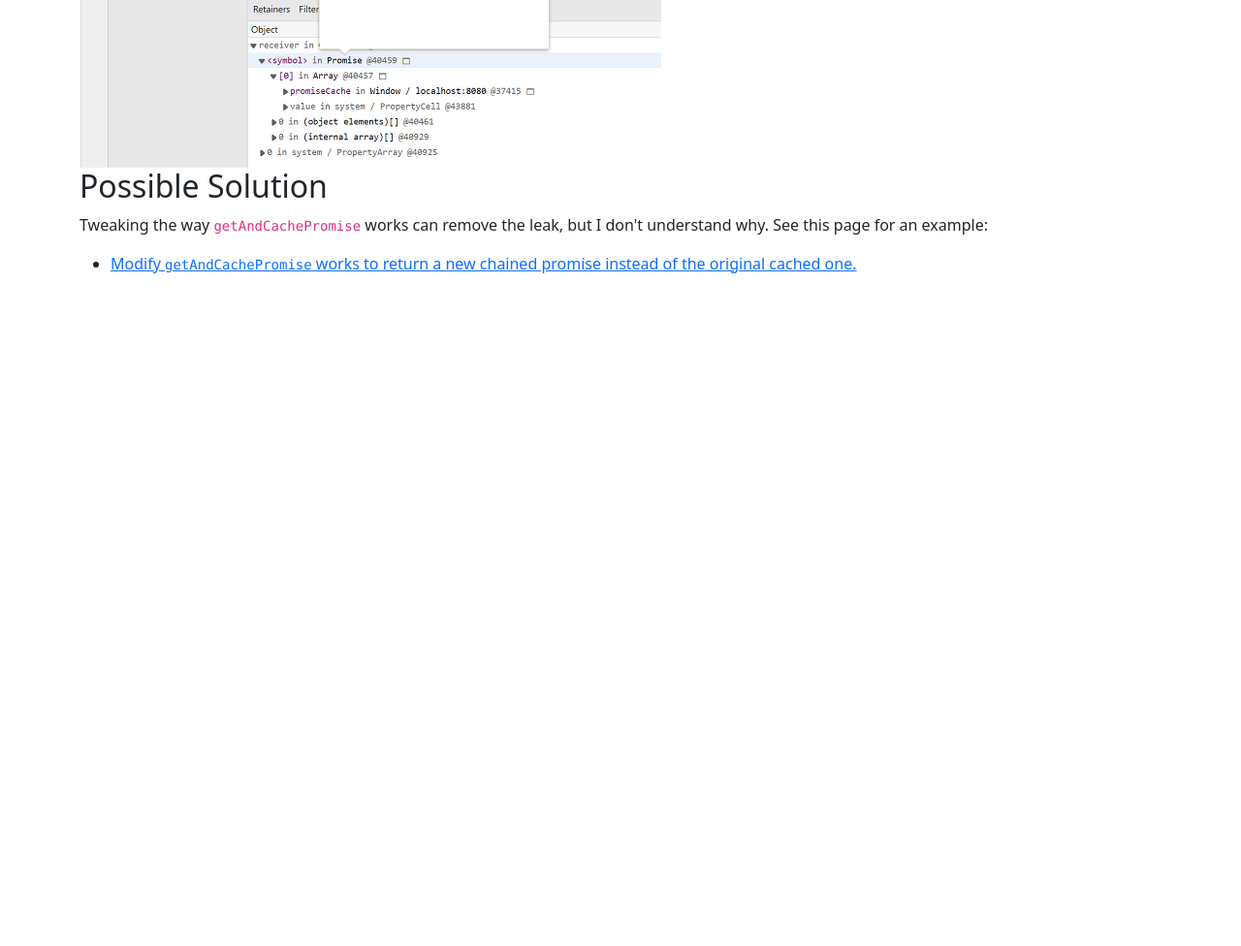
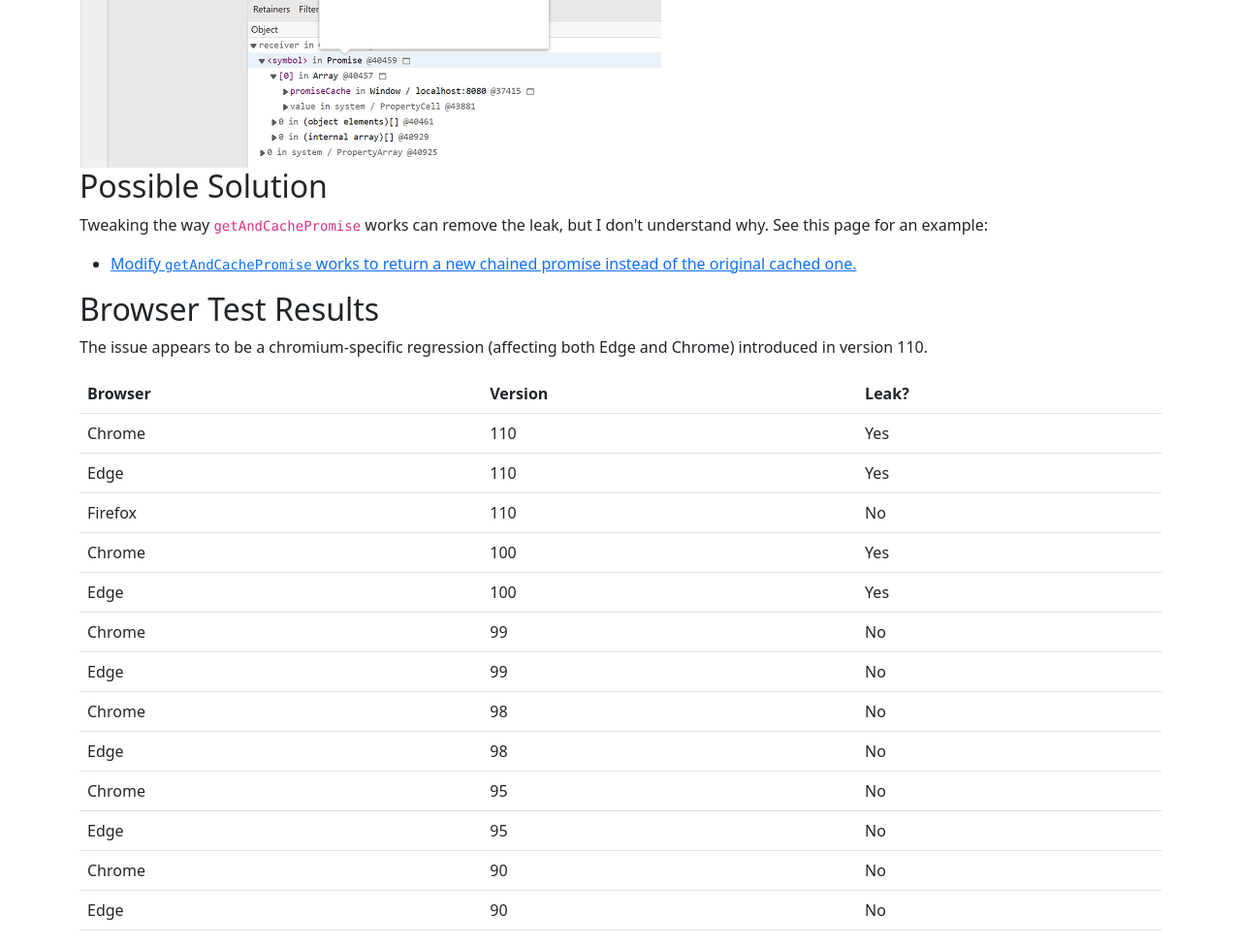
Before and after one commit to astegmaier/cached-promise-memory-leak, a plain HTML site: page index.html in a window 1280 px wide. Shown: the part 1726-2702 px from the top of the page at 97% size. Before the commit the page ends 2026 px from the top, so only its background shows below. Drawn offline with nearby package versions, Linux system fonts and the light colour scheme.

Commit message:
Add browser testing table.

```diff
--- a/index.html
+++ b/index.html
@@ -65,6 +65,88 @@
           >
         </li>
       </ul>
+      <h2>Browser Test Results</h2>
+      <p>
+        The issue appears to be a chromium-specific regression (affecting both
+        Edge and Chrome) introduced in version 110.
+      </p>
+      <table class="table">
+        <thead>
+          <tr>
+            <th scope="col">Browser</th>
+            <th scope="col">Version</th>
+            <th scope="col">Leak?</th>
+          </tr>
+        </thead>
+        <tbody>
+          <tr>
+            <td>Chrome</td>
+            <td>110</td>
+            <td>Yes</td>
+          </tr>
+          <tr>
+            <td>Edge</td>
+            <td>110</td>
+            <td>Yes</td>
+          </tr>
+          <tr>
+            <td>Firefox</td>
+            <td>110</td>
+            <td>No</td>
+          </tr>
+
+          <tr>
+            <td>Chrome</td>
+            <td>100</td>
+            <td>Yes</td>
+          </tr>
+          <tr>
+            <td>Edge</td>
+            <td>100</td>
+            <td>Yes</td>
+          </tr>
+          <tr>
+            <td>Chrome</td>
+            <td>99</td>
+            <td>No</td>
+          </tr>
+          <tr>
+            <td>Edge</td>
+            <td>99</td>
+            <td>No</td>
+          </tr>
+          <tr>
+            <td>Chrome</td>
+            <td>98</td>
+            <td>No</td>
+          </tr>
+          <tr>
+            <td>Edge</td>
+            <td>98</td>
+            <td>No</td>
+          </tr>
+          <tr>
+            <td>Chrome</td>
+            <td>95</td>
+            <td>No</td>
+          </tr>
+          <tr>
+            <td>Edge</td>
+            <td>95</td>
+            <td>No</td>
+          </tr>
+          <tr>
+            <td>Chrome</td>
+            <td>90</td>
+            <td>No</td>
+          </tr>
+          <tr>
+            <td>Edge</td>
+            <td>90</td>
+            <td>No</td>
+          </tr>
+        </tbody>
+      </table>
     </div>
     <script src="./index.js"></script>
     <script
```
